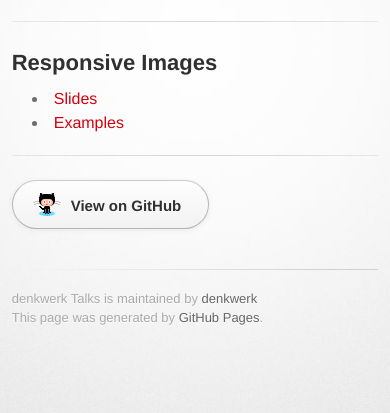
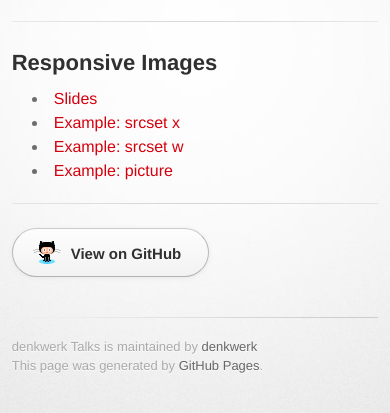
Before and after one commit to denkwerk/talks, a plain HTML site: page index.html in a window 390 px wide. Shown: the part 73-486 px from the top of the page. Drawn offline with Linux system fonts and the light colour scheme; a web font is replaced by a local one.

Commit message:
Changed index
Added links to responsive images examples

```diff
--- a/index.html
+++ b/index.html
@@ -33,9 +33,9 @@
                 <li>
                     <a href="responsive-images/slides/">Slides</a>
                 </li>
-                <li>
-                    <a href="responsive-images/examples/">Examples</a>
-                </li>
+                <li><a href="responsive-images/examples/srcset-x.html">Example: srcset x</a></li>
+                <li><a href="responsive-images/examples/srcset-w.html">Example: srcset w</a></li>
+                <li><a href="responsive-images/examples/picture.html">Example: picture</a></li>
             </ul>
         </section>
 
```
